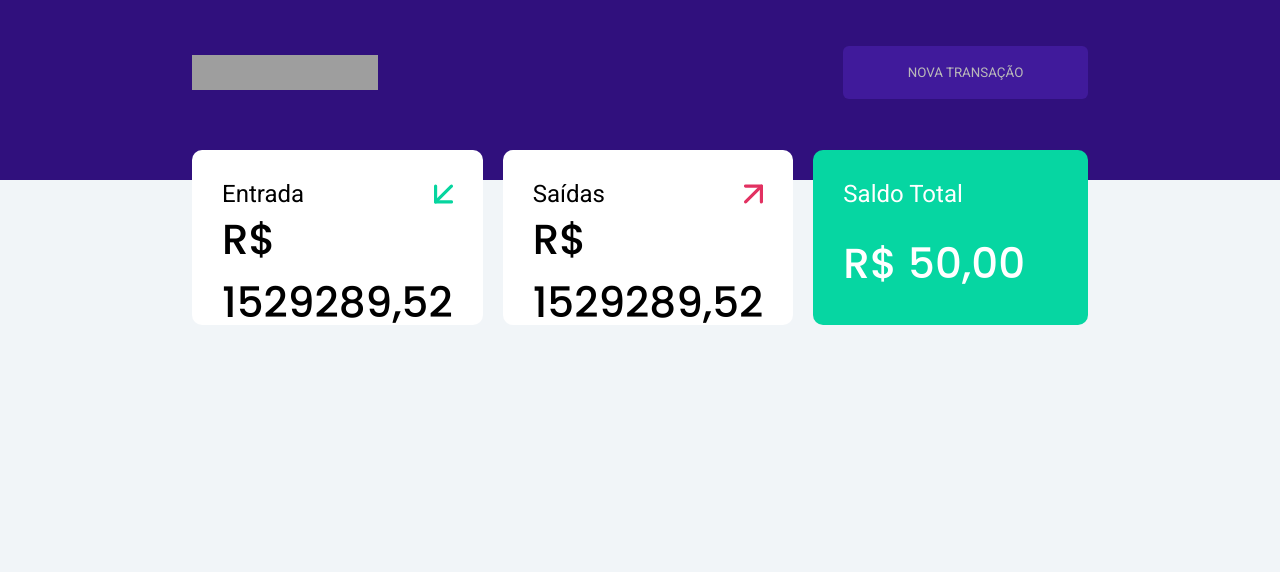
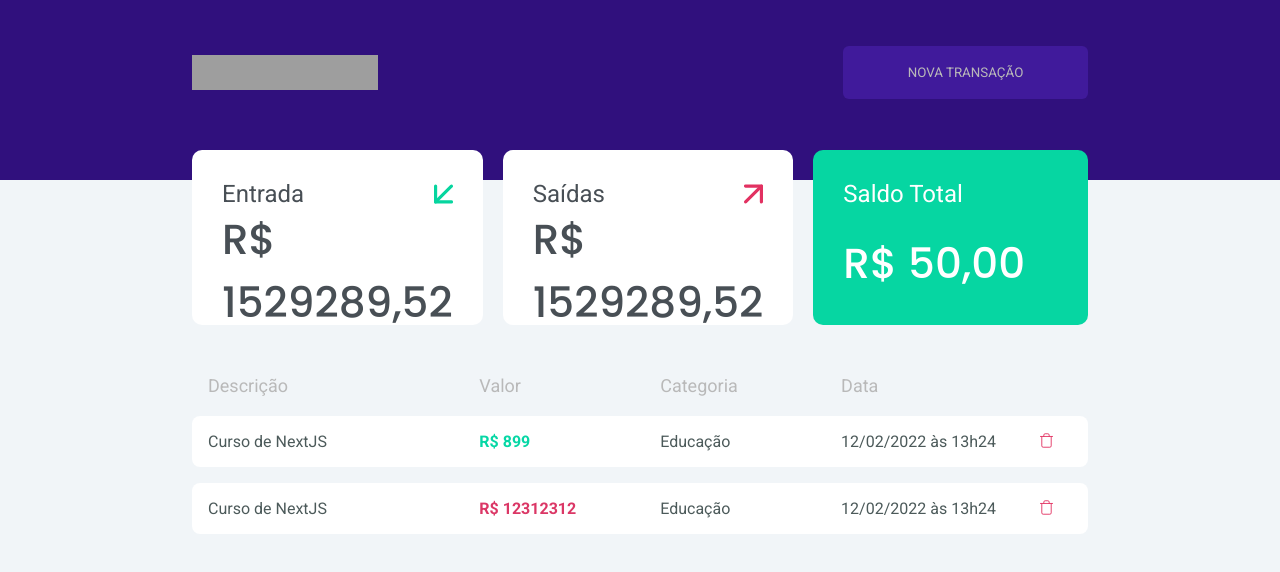
Before and after one commit to jhonnytrinca/finance-book-app, a Next.js app: page / in a window 1280 px wide. Shown: the top 572 px of the page. Built offline with nearby package versions, Linux system fonts and the light colour scheme; grey boxes are pictures that could not be loaded.

Commit message:
feat: list component

```diff
--- a/src/components/Card/index.tsx
+++ b/src/components/Card/index.tsx
@@ -8,8 +8,7 @@ type CardProps = {
   variant?: boolean;
 };
 
-export const Card = ({ title, icon, value, variant }: CardProps) => {
-  return (
+export const Card = ({ title, icon, value, variant }: CardProps) => (
   <S.Card variant={variant}>
     <S.Title>
       <span>{title}</span>
@@ -20,4 +19,3 @@ export const Card = ({ title, icon, value, variant }: CardProps) => {
     <S.Value>R$ {value}</S.Value>
   </S.Card>
 );
-};
--- a/src/components/Card/styles.ts
+++ b/src/components/Card/styles.ts
@@ -9,6 +9,7 @@ export const Card = styled.div<{variant: boolean | undefined}>`
   flex-direction: column;
   justify-content: space-between;
   background-color: #fff;
+  color: #484F55;
 
   &:hover {
     box-shadow: 0 10px 15px -3px rgb(0 0 0 / 0.1), 0 4px 6px -4px rgb(0 0 0 / 0.1);
@@ -18,7 +19,7 @@ export const Card = styled.div<{variant: boolean | undefined}>`
     variant &&
     css`
       background-color: #06D6A2;
-      color: #FFF
+      color: #FFF;
     `
   }
 `
--- a/src/components/Header/index.tsx
+++ b/src/components/Header/index.tsx
@@ -6,8 +6,7 @@ type HeaderProps = {
   setModalOpen: Dispatch<SetStateAction<boolean>>;
 };
 
-export const Header = ({ setModalOpen }: HeaderProps) => {
-  return (
+export const Header = ({ setModalOpen }: HeaderProps) => (
   <S.Container>
     <div className='wrapper'>
       <Image src={'/logo.svg'} alt='Logo' width='186' height='35' />
@@ -15,4 +14,3 @@ export const Header = ({ setModalOpen }: HeaderProps) => {
     </div>
   </S.Container>
 );
-};
--- /dev/null
+++ b/src/components/List/index.tsx
@@ -0,0 +1,53 @@
+import * as S from './styles';
+import Image from 'next/image';
+
+type ListProps = {
+  data: {
+    id: number;
+    description: string;
+    type: string;
+    value: string;
+    category: string;
+    date: string;
+  }[];
+};
+
+const header = ['Descrição', 'Valor', 'Categoria', 'Data', ''];
+
+export const List = ({ data }: ListProps) => {
+  const handleRemove = () => {};
+
+  return (
+    <S.Table>
+      <S.THead>
+        {header.map((item, index) => (
+          <td key={index}>{item}</td>
+        ))}
+      </S.THead>
+      <S.Tbody>
+        {data.map((item) => (
+          <S.TR key={item.id}>
+            <span>{item.description}</span>
+            <span
+              className={`${
+                item.type === 'in' ? 'in' : item.type === 'out' ? 'out' : null
+              }`}
+            >
+              R$ {item.value}
+            </span>
+            <span>{item.category}</span>
+            <span>{item.date}</span>
+            <S.Button onClick={handleRemove}>
+              <Image
+                src='/feather-trash.svg'
+                alt='Remover item'
+                width='13'
+                height='15'
+              />
+            </S.Button>
+          </S.TR>
+        ))}
+      </S.Tbody>
+    </S.Table>
+  );
+};
--- /dev/null
+++ b/src/components/List/styles.ts
@@ -0,0 +1,52 @@
+import styled from 'styled-components'
+
+export const Table = styled.div`
+  width: 100%;
+  display: grid;
+  border-collapse: collapse;
+`
+
+export const THead = styled.div`
+  width: 100%;
+  color: #B9B9B9;
+  font-size: 18px;
+  display: grid;
+  grid-template-columns: 3fr repeat(3, 2fr) 50px;
+  padding: 20px 16px;
+`
+
+
+export const Tbody = styled.div`
+  display: flex;
+  flex-direction: column;
+  gap: 16px;
+`
+
+export const TR = styled.div`
+  display: grid;
+  grid-template-columns: 3fr repeat(3, 2fr) 50px;
+  background-color: #FFF;
+  border-radius: 8px;
+  color: #4C5A5A;
+  padding: 16px;
+
+  &:hover {
+    box-shadow: 0 10px 15px -3px rgb(0 0 0 / 0.1), 0 4px 6px -4px rgb(0 0 0 / 0.1);
+  }
+
+  .in {
+    font-weight: 600;
+    color: #06D7A5;
+  }
+
+  .out {
+    font-weight: 600;
+      color: #DB3766;
+  }
+`
+
+export const Button = styled.button`
+  background-color: transparent;
+  border: none;
+  cursor: pointer;
+`
--- a/src/components/index.tsx
+++ b/src/components/index.tsx
@@ -1,2 +1,3 @@
 export { Header } from './Header';
 export { Card } from './Card';
+export { List } from './List';
--- a/src/pages/index.tsx
+++ b/src/pages/index.tsx
@@ -1,6 +1,6 @@
 import type { NextPage } from 'next';
 import { useState } from 'react';
-import { Header, Card } from '../components';
+import { Header, Card, List } from '../components';
 import * as S from '../styles/home';
 
 const ResumeItems = [
@@ -23,6 +23,25 @@ const ResumeItems = [
   }
 ];
 
+const data = [
+  {
+    id: 1,
+    description: 'Curso de NextJS',
+    value: '899',
+    category: 'Educação',
+    date: '12/02/2022 às 13h24',
+    type: 'in'
+  },
+  {
+    id: 2,
+    description: 'Curso de NextJS',
+    value: '12312312',
+    category: 'Educação',
+    date: '12/02/2022 às 13h24',
+    type: 'out'
+  }
+];
+
 const Home: NextPage = () => {
   const [modalOpen, setModalOpen] = useState<boolean>(false);
 
@@ -30,6 +49,7 @@ const Home: NextPage = () => {
     <>
       <Header setModalOpen={setModalOpen} />
       <S.Container>
+        <S.Wrapper>
           <S.ResumeWrapper>
             {ResumeItems.map((item, index) => (
               <Card
@@ -41,6 +61,9 @@ const Home: NextPage = () => {
               />
             ))}
           </S.ResumeWrapper>
+
+          <List data={data} />
+        </S.Wrapper>
       </S.Container>
     </>
   );
--- a/src/styles/home.ts
+++ b/src/styles/home.ts
@@ -5,9 +5,12 @@ export const Container = styled.div`
   background-color: #F1F5F8;
 `
 
-export const ResumeWrapper = styled.div`
+export const Wrapper = styled.div`
   width: 70%;
   margin: 0 auto;
+`
+
+export const ResumeWrapper = styled.div`
   display: flex;
   gap: 20px;
   position: relative;
```
Also changed, not shown: public/feather-trash.svg (added). Lines whose indentation alone changed are shown as unchanged.
